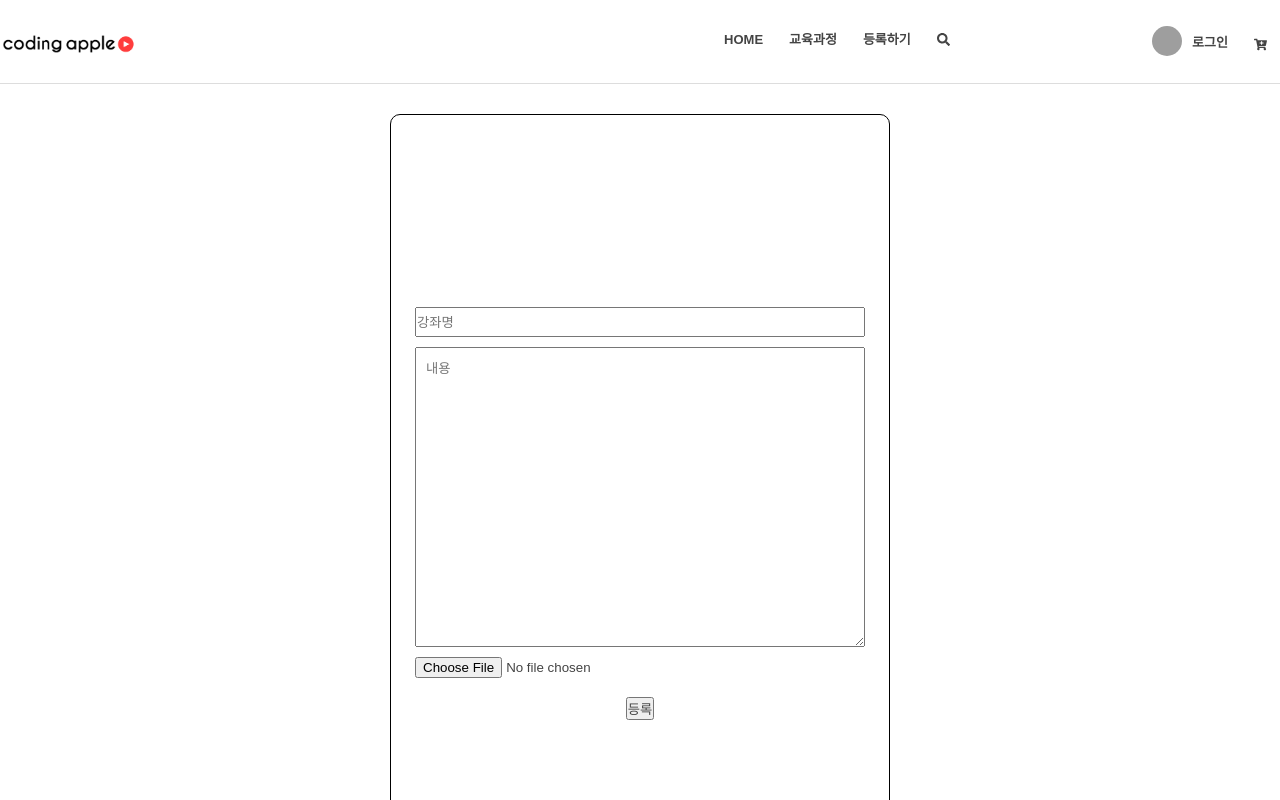
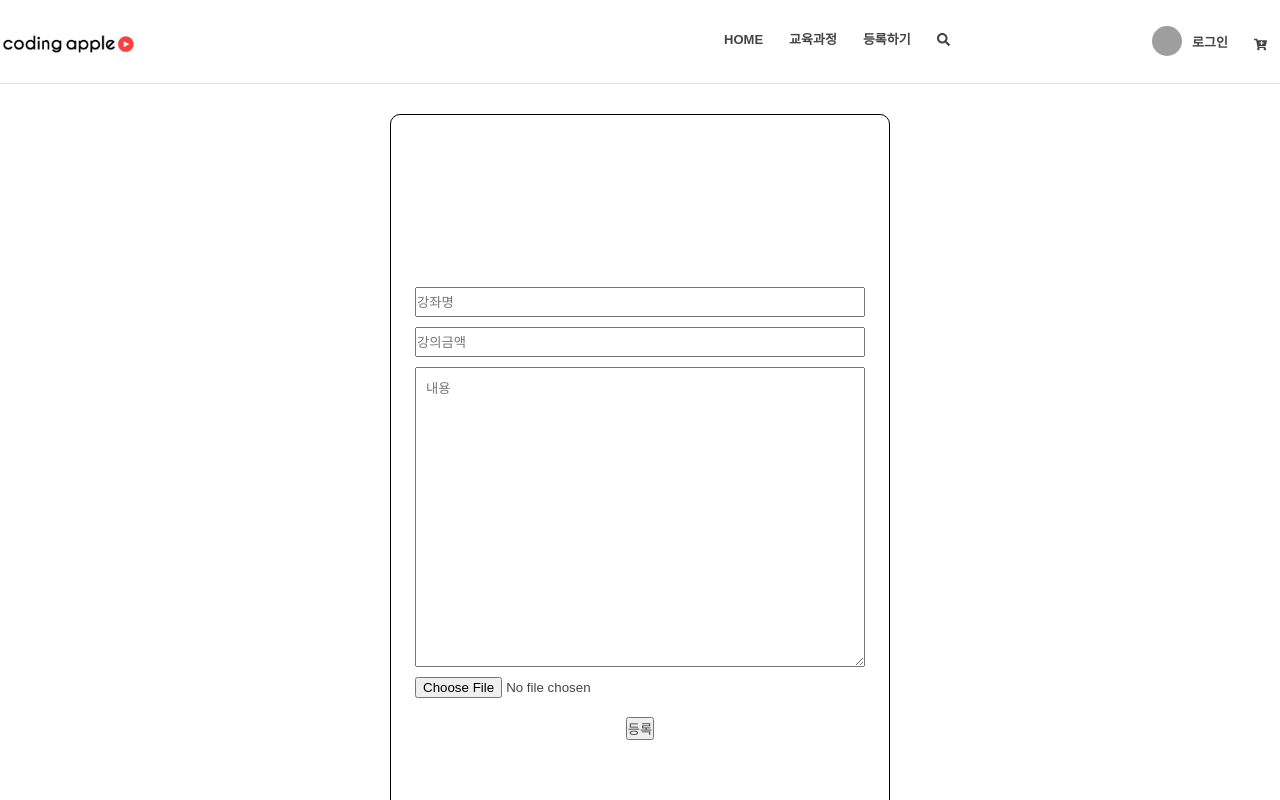
Before and after one commit to HangHae99-Clone-Coding-Galaxy/FE, a React (Create React App) app: page /create in a window 1280 px wide. Shown: the top 800 px of the page. Built offline with nearby package versions, Linux system fonts and the light colour scheme; grey boxes are pictures that could not be loaded; a web font is replaced by a local one.

Commit message:
비디오업로드 수정 중

```diff
--- a/src/Redux/modules/Api/addCreateApi.js
+++ b/src/Redux/modules/Api/addCreateApi.js
@@ -2,10 +2,11 @@ import axios from "axios";
 const BASE_URL = process.env.REACT_APP_SERVER;
 
 export const addCreateApi = async (payload) => {
-  for (let pair of payload.entries()) {
-    console.log(pair[0] + "," + pair[1]);
-  }
-  await axios.post(`${BASE_URL}/api/courses/create`, payload);
+  await axios.post(`${BASE_URL}/api/courses/create`, payload,{
+    headers: {
+      "Content-Type": "multipart/form-data",
+    },
+  });
 };
 
 export const getCreateApi = async () => {
--- a/src/Redux/modules/addCreateSlice.js
+++ b/src/Redux/modules/addCreateSlice.js
@@ -10,7 +10,13 @@ import {
 export const __addCreate = createAsyncThunk(
   "addCreate",
   async (payload, thunkAPI) => {
-    console.log("제발...");
+
+    const formData = new FormData();
+
+    Object.entries(payload).forEach(([key, value]) => {
+      formData.append(key, value);
+    });
+
     try {
       await addCreateApi(payload);
       return thunkAPI.fulfillWithValue(payload);
--- a/src/components/Create.jsx
+++ b/src/components/Create.jsx
@@ -2,28 +2,25 @@ import React, { useState } from "react";
 import styled from "styled-components";
 import { useDispatch } from "react-redux";
 import { useNavigate } from "react-router-dom";
-import axios from "axios";
 import { __addCreate } from "../Redux/modules/addCreateSlice";
-import { configure } from "@testing-library/react";
 
 const Create = () => {
 
-  // const BASE_URL = process.env.REACT_APP_SERVER
-
-  const navigate = useNavigate();
   const dispatch = useDispatch();
 
   const init = {
     title: "",
     content: "",
+    price: "",
   };
+
   //폼데이터 전송 스테이트
   const [input, SetInput] = useState(init);
   // const [thumbNail, setThumbNail] = useState(null);
   const [video, setVideo] = useState(null);
 
   // 이미지 미리보기 스테이트
-  const [imageSrc, setImageSrc] = useState("");
+  // const [imageSrc, setImageSrc] = useState("");
 
   //텍스트데이터 스테이즈 저장
   const onChangeInput = (e) => {
@@ -50,87 +47,23 @@ const Create = () => {
     setVideo(e.target.files[0]);
   };
 
-  // const submitHandler = (e) => {
-  //   e.preventDefault();
-
-  //   axios
-  //       .post(`${BASE_URL}/api/courses/create`, input, {
-  //         headers: {
-  //           "Content-Type": "multipart/form-data",
-  //         },
-  //       })
-  //       .then(function a(response) {
-  //         console.log(response);
-  //         alert("게시되었습니다.");
-  //         window.location.replace("/");
-  //       })
-  //       .catch(function () {
-  //         console.log("땡! 다음기회에 도전하세요!");
-  //       });
-  //     navigate("/");
-  // };
-
-  // const submitHandler = (e) => {
-  //   e.preventDefault();
-  //   // dispatch(__addCreate(input));
-  //     axios
-  //     .post("http://43.201.75.53:8080/api/courses/create", input)
-  //     .then(function a(response) {
-  //       console.log(response);
-  //       alert("게시되었습니다.");
-  //       window.location.replace("/");
-  //     })
-  //     .catch(function () {
-  //       console.log("땡! 다음기회에 도전하세요!");
-  //     });
-  //   navigate("/");
-  // };
-
-  //스테이트 폼데이터 변환하고 통신연결
   const submitHandler = (e) => {
     e.preventDefault();
-
-    const formData = new FormData();
-
-    formData.append("title", input.title);
-    formData.append("content", input.content);
-    // formData.append("thumbNail", thumbNail);
-    formData.append("video", video);
-  //   formData.append("key", new Blob([JSON.stringify(input.title)],{type:"application/json"}));
-
-
-    for (let pair of formData.entries()) {
-      console.log(pair[0] + "," + pair[1]);
-    }
-    // dispatch(__addCreate(formData));
-
-    axios
-      .post("http://43.201.75.53:8080/api/courses/create", formData, {
-                headers: {
-                  "Content-Type": "multipart/form-data",
-                },
-              })
-      .then(function a(response) {
-        console.log(response);
-        alert("게시되었습니다.");
-        window.location.replace("/");
-      })
-      .catch(function () {
-        console.log("땡! 다음기회에 도전하세요!");
-      });
-    navigate("/");
+    dispatch(__addCreate({ ...input, video}));
   };
 
   return (
-    <FormWrap
-      onSubmit={submitHandler}
-      // Content-Type="multipart/form-data"
-      // method="post"
-    >
+    <FormWrap onSubmit={submitHandler}>
       <input
         type="text"
         name="title"
         placeholder="강좌명"
+        onChange={onChangeInput}
+      />
+      <input
+        type="text"
+        name="price"
+        placeholder="강의금액"
         onChange={onChangeInput}
       />
       <textarea
@@ -143,9 +76,6 @@ const Create = () => {
       />
       {/* <ImgSize src={imageSrc} alt="" />
       <input
-        htmlFor="file"
-        autoComplete="off"
-        id="thumbNail"
         name="thumbNail"
         type={"file"}
         accept={"image/*"}
@@ -153,131 +83,15 @@ const Create = () => {
         onChange={onChangeImage}
       /> */}
       <input
-        htmlFor="file"
-        autoComplete="off"
-        id="video"
         name="video"
         type={"file"}
-        accept={"video/mp4,video/mkv, video/x-m4v,video/*"}
+        accept={"video/*"}
         placeholder="비디오업로드"
         onChange={onChangeVideo}
       />
-
       <button>등록</button>
     </FormWrap>
   );
-
-  //   const navigate = useNavigate();
-  //   const dispatch = useDispatch();
-
-  //   //등록해야되는 항목 state
-  //   const [title, SetTile] = useState();
-  //   const [content, SetContent] = useState();
-  //   // const [category, setCategory] = useState();
-  //   const [image, setImage] = useState(null);
-  //   const [video, setVideo] = useState(null);
-
-  //   //이미지미리보기  state
-  //   const [imageSrc, setImageSrc] = useState("");
-
-  //   //value 항목별 담기
-  //   // const changeCategory = (e) => {
-  //   //   setCategory(e.target.value);
-  //   // };
-
-  //   const onChangeTitle = (e) => {
-  //     SetTile(e.target.value);
-  //   };
-  //   const onChangeContent = (e) => {
-  //     SetContent(e.target.value);
-  //     console.log(content)
-  //   };
-
-  //   //이미지 미리보기, 업데이트이미지 스테이트 저장
-  //   const onChangeImage = (e) => {
-
-  //     setImage(e.target.files[0]);
-
-  //     let reader = new FileReader();
-  //     if (e.target.files[0]) {
-  //       reader.readAsDataURL(e.target.files[0]);
-  //     }
-  //     reader.onloadend = () => {
-  //       const previewImgUrl = reader.result;
-  //       if (previewImgUrl) {
-  //         setImageSrc([...imageSrc, previewImgUrl]);
-  //       }
-  //     };
-  //   };
-
-  //   const onChangeVideo = (e) => {
-  //     setVideo(e.target.files[0]);
-  //   };
-
-  //   //  폼데이터 변환 후 청크 전달
-  //   const addClass = (e) => {
-
-  //     e.preventDefault();
-
-  //     const formData = new FormData();
-  //     formData.append("title", title);
-  //     formData.append("content", content);
-  //     // formData.append("category", category);
-  //     formData.append("image", image);
-  //     formData.append("video", video);
-
-  //     //폼데이터 콘솔보기
-  //       for(let pair of formData.entries()){
-  //     console.log(pair[0]+','+pair[1]);
-  //   };
-
-  //   dispatch(__addCreate(formData));
-  //   navigate("/");
-
-  //   // axios
-  //   //     .post("http://localhost:3001/create", formData)
-  //   //     .then(function a(response) {
-  //   //         alert("게시되었습니다.");
-  //   //         window.location.replace("/");
-  //   //     })
-  //   //     .catch(function (error) {
-  //   //         console.log(error.response);
-  //   //     });
-
-  //   };
-
-  //   return (
-  //     <FormWrap onSubmit={addClass} encType="multipart/form-data">
-  //       {/* <select onChange={changeCategory} value={category}>
-  //         <option value="">선택</option>
-  //         <option value="ReactBasic">리액트</option>
-  //         <option value="JavaScriptEs6">자바스크립트ES6</option>
-  //         <option value="JavaScriptJQuery">자바스크립트+JQuery</option>
-  //         <option value="NodeJsMongoDB">NodeJS+MongoDB</option>
-  //         <option value="HtmlCss">HTML/CSS</option>
-  //         <option value="Git">git/github</option>
-  //       </select> */}
-  //       <input type="text" defaultValue={title} name="title" placeholder="강좌명" onChange={onChangeTitle} />
-  //       <textarea type="text" defaultValue={content} name="content" placeholder="강좌내용" onChange={onChangeContent} />
-  //       <p>이미지미리보기</p>
-  //       <ImgSize src={imageSrc} alt="" />
-  //       <input
-  //         onChange={onChangeImage}
-  //         id="image"
-  //         type="file"
-  //         accept="image/*"
-  //         name="image"
-  //       ></input>
-  //       <input
-  //         onChange={onChangeVideo}
-  //         id="video"
-  //         type="file"
-  //         accept="video/mp4,video/mkv, video/x-m4v,video/*"
-  //         name="video"
-  //       ></input>
-  //       <button>등록</button>
-  //     </FormWrap>
-  //   );
 };
 
 export default Create;
```
